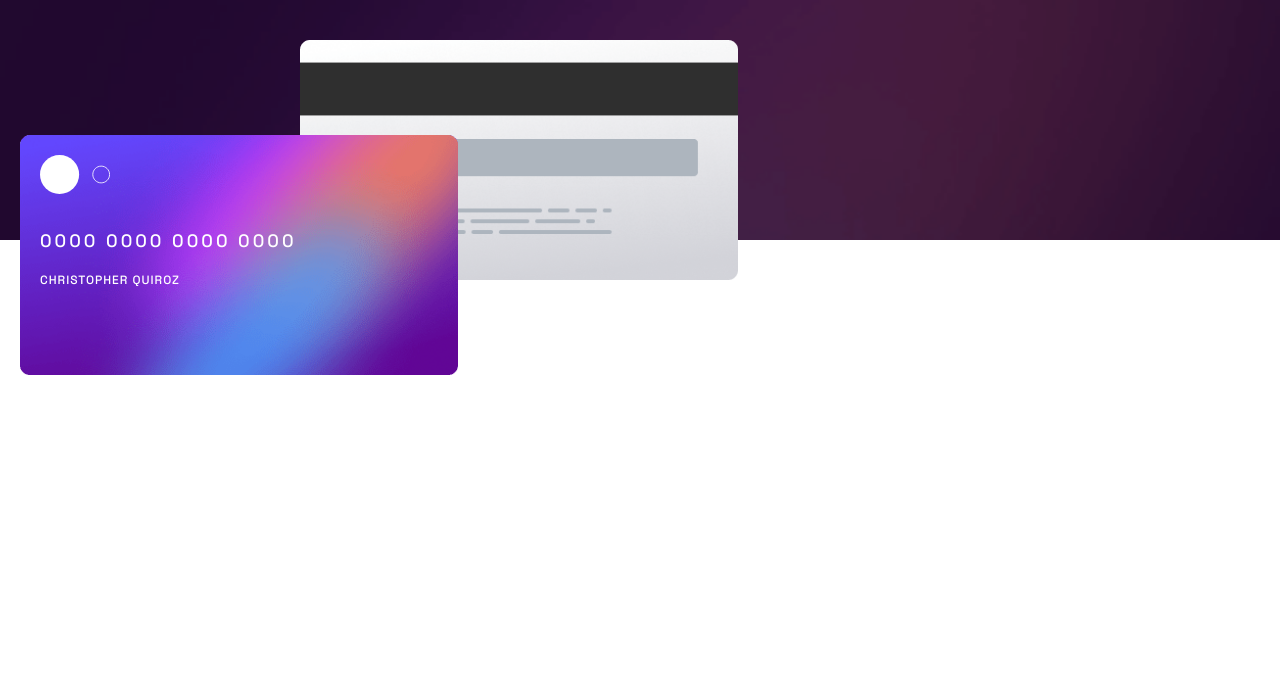
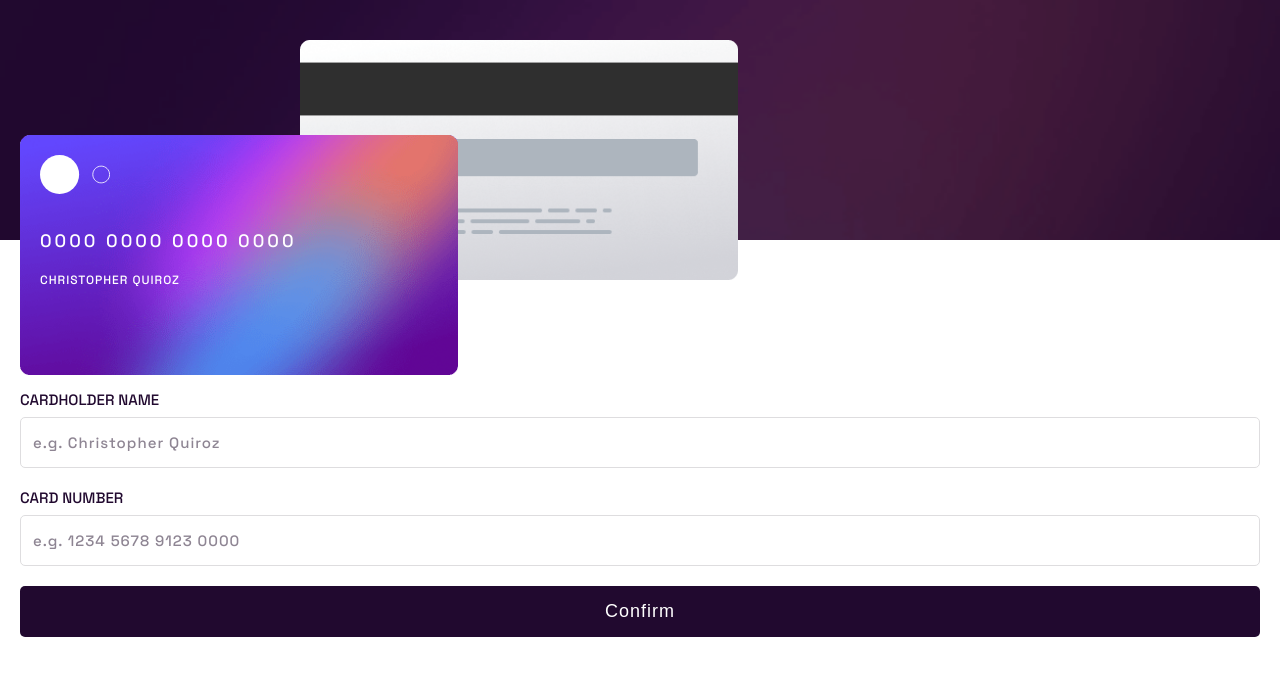
Before and after one commit to christopherqmendivel/card-interactive, an Angular app: page / in a window 1280 px wide. Shown: the top 676 px of the page. Built offline with nearby package versions, Linux system fonts and the light colour scheme.

Commit message:
Interaction form v1 UP

```diff
--- a/src/app/app.component.html
+++ b/src/app/app.component.html
@@ -1,5 +1,5 @@
 
 <div class="container interactive-card">
     <card></card>
-    <form class="form"></form>
+    <app-form class="form"></app-form>
 </div>
--- a/src/app/app.module.ts
+++ b/src/app/app.module.ts
@@ -1,7 +1,7 @@
 import { NgModule } from '@angular/core';
 import { BrowserModule } from '@angular/platform-browser';
+import { ReactiveFormsModule } from '@angular/forms';
 
-import { AppRoutingModule } from './app-routing.module';
 import { AppComponent } from './app.component';
 import { CardComponent } from './card/card.component';
 import { FormComponent } from './form/form.component';
@@ -14,6 +14,7 @@ import { FormComponent } from './form/form.component';
   ],
   imports: [
     BrowserModule,
+    ReactiveFormsModule
   ],
   providers: [],
   bootstrap: [AppComponent]
--- a/src/app/card/card.component.css
+++ b/src/app/card/card.component.css
@@ -6,6 +6,7 @@
   max-height: 25rem;
   position: relative;
   background-size: cover;
+  color: var(--white);
 }
 
 .card-back {
--- a/src/app/form/form.component.css
+++ b/src/app/form/form.component.css
@@ -0,0 +1,83 @@
+
+form {
+    margin-top: 15rem;
+    display: flex;
+    flex-direction: column;
+    padding-left: 2rem;
+    padding-right: 2rem;
+    gap: 2rem;
+}
+
+.form-group{
+    display: flex;
+    flex-direction: column;
+    gap: .8rem;
+}
+
+.lbl {
+    font-size: 1.5rem;
+    color: var(--very-dark-violet);
+}
+
+.ipt {
+    min-height: 2.5rem;
+    font-family: var(--font-space-grotesk);
+    letter-spacing: .1rem;
+    padding: 1.2rem;
+    font-weight: 500;
+    font-size: 1.5rem;
+
+    outline: none;
+    border: 1px solid var(--light-grayish-violet);
+}
+
+.ipt::placeholder {
+    color: var(--dark-grayish-violet);
+}
+
+.btn {
+    background-color: var(--very-dark-violet);
+    border: none;
+    color: var(--white);
+    padding: 1.5rem;
+    border-radius: var(--border-radius);
+    font-size: 1.8rem;
+    letter-spacing: .1rem;
+}
+
+
+.text-danger {
+    color: var(--text-danger);
+}
+
+
+.container-thank {
+    margin-top: 12rem;
+    display: flex;
+    flex-direction: column;
+    align-items: center;
+    justify-content: center;
+    gap: 2rem;
+    padding-left: 2rem;
+    padding-right: 2rem;
+
+}
+
+.container-thank .title {
+    letter-spacing: .4rem;
+}
+
+.container-thank .info {
+    color: var(--dark-grayish-violet);
+}
+
+.icon-complete {
+    margin-bottom: 2rem;
+}
+
+.btn-continue {
+    width: 100%;
+    padding-right: 0px;
+    padding-left: 0px;
+    margin-top: 2rem;
+}
--- a/src/app/form/form.component.html
+++ b/src/app/form/form.component.html
@@ -1 +1,65 @@
-<p>form works!</p>
+  <div *ngIf="showForm">
+    <form [formGroup]="myForm" (ngSubmit)="onSave()">
+      <div class="form-group">
+        <label for="nombre" class="lbl">{{
+          "cardholder name" | uppercase
+        }}</label>
+        <input
+          type="text"
+          id="nombre"
+          formControlName="name"
+          class="card-name ipt"
+          placeholder="e.g. Christopher Quiroz"
+        />
+
+        <span *ngIf="isValidField('name')" class="text-danger">
+          {{ getFieldError("name") }}
+        </span>
+      </div>
+
+      <div class="form-group">
+        <label for="card-number" class="lbl">{{
+          "card number" | uppercase
+        }}</label>
+        <input
+          type="text"
+          id="card-number"
+          formControlName="number"
+          class="card-number ipt"
+          placeholder="e.g. 1234 5678 9123 0000"
+        />
+
+        <span *ngIf="isValidField('number')" class="text-danger">
+          {{ getFieldError("number") }}
+        </span>
+      </div>
+
+      <button type="submit" class="btn">Confirm</button>
+    </form>
+  </div>
+
+  <div *ngIf="showThankYou" class="container-thank">
+    <img
+      src="/assets/images/icon-complete.svg"
+      alt="Icons Complete"
+      class="icon-complete"
+    />
+    <h2 class="title">{{ "thank you!" | uppercase }}</h2>
+    <p class="info">We've added your card details</p>
+
+    <button
+      type="button"
+      class="btn btn-continue"
+      (click)="showForm = true; showThankYou=false;"
+    >
+    Continue
+  </button>
+  </div>
+
+  <!--
+  <div>
+    <span>Valid</span>
+    <pre>{{ myForm.valid | json }}</pre>
+
+  </div>
+  -->
--- a/src/app/form/form.component.ts
+++ b/src/app/form/form.component.ts
@@ -1,10 +1,74 @@
-import { Component } from '@angular/core';
+import { Component, OnInit } from '@angular/core';
+import { FormBuilder, FormGroup, Validators } from '@angular/forms';
+
+const card = {
+  name: '',
+  number: 0
+}
 
 @Component({
-  selector: 'form',
+  selector: 'app-form',
   templateUrl: './form.component.html',
   styleUrl: './form.component.css'
 })
-export class FormComponent {
+export class FormComponent implements OnInit {
 
+  public myForm: FormGroup = this.fb.group( {
+    name: ['', [ Validators.required, Validators.minLength(3) ]],
+    number: ['', [
+      Validators.required,
+      Validators.pattern('^[0-9]*$'), // Only number
+      Validators.minLength(16) ]], // Min  16 characters
+  });
+
+  public showForm: boolean = true;
+  public showThankYou: boolean = false;
+
+  constructor( private fb: FormBuilder ){}
+
+  ngOnInit(): void {
+    //this.myForm.reset(card)
+  }
+
+  isValidField( field: string ): boolean | null {
+    return this.myForm.controls[field].errors
+      && this.myForm.controls[field].touched;
+  }
+
+  getFieldError( field: string ): string | null {
+    const control = this.myForm.get(field);
+
+    if (!control || !control.errors) return null;
+
+    const errors = control.errors;
+
+    for(const key of Object.keys(errors)) {
+      switch( key ) {
+        case 'required':
+          return 'This field is required';
+
+        case 'minlength':
+          return `Minimum  ${ errors['minlength'].requiredLength } characters.`
+
+        case 'pattern':
+          if (errors['pattern']?.requiredPattern === '^[0-9]*$') {
+            return 'Only numbers are allowed';
+          } else if (errors['pattern']?.requiredPattern === '^[0-9]{16}$') {
+            return 'The field must be exactly 16 digits';
+          }
+      }
+    }
+    return null;
+  }
+
+  onSave(): void {
+
+    if( this.myForm.invalid) return;
+    //console.log(this.myForm.value);
+    this.showForm = false;
+    this.showThankYou = true;
+
+    this.myForm.reset({});
+
+  }
 }
--- a/src/styles.css
+++ b/src/styles.css
@@ -1,12 +1,14 @@
 /* You can add global styles to this file, and also import other style files */
 :root {
     --font-space-grotesk:    "Space Grotesk", sans-serif;
+    --text-danger: #ff6969;
 
-    /* Neutral Colors */
     --white: hsl(0, 0%, 100%);
     --dark-grayish-violet: hsl(279, 6%, 55%);
     --very-dark-violet: hsl(278, 68%, 11%);
     --light-grayish-violet: hsl(270, 3%, 87%);
+
+    --border-radius: .5rem;
 }
 
 
@@ -29,10 +31,13 @@ html {
 body {
     font-size: 1.8rem;
     font-family: var(--font-space-grotesk);
-    color: var(--white);
     font-weight: 500;
 }
 
+
+input {
+    border-radius: var(--border-radius);
+}
 
 .interactive-card{
     min-height: 100vh;
```
